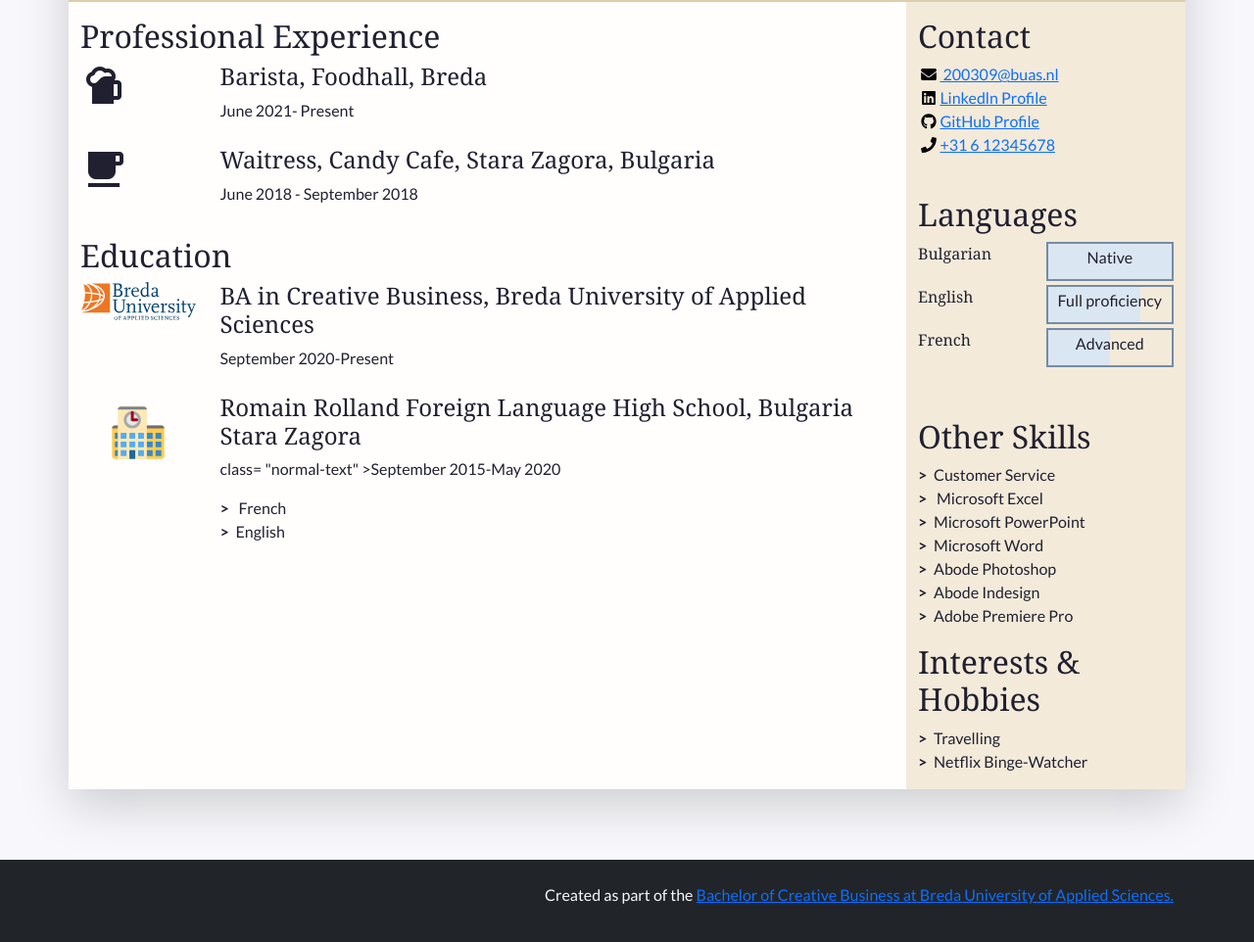
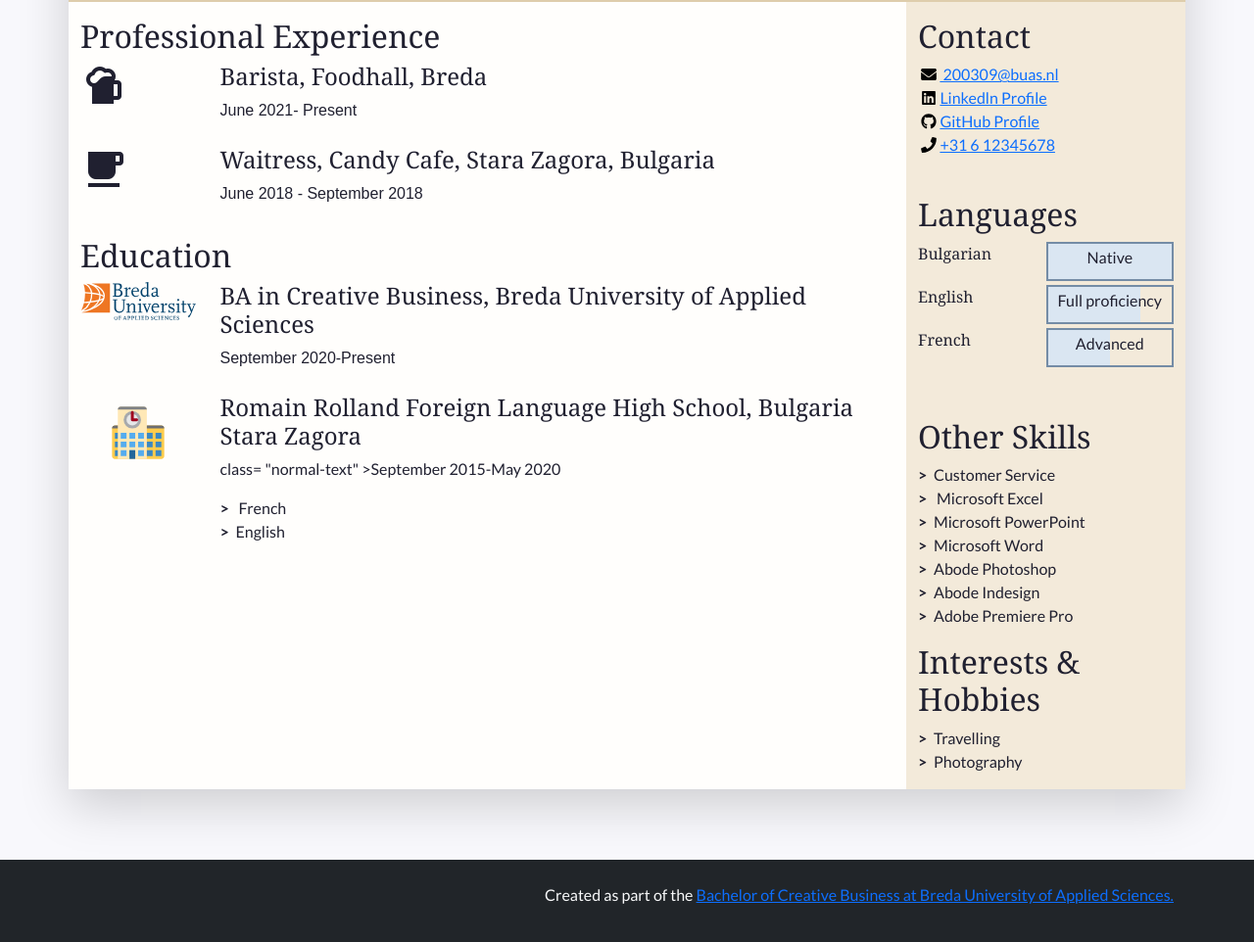
Before and after one commit to plamena1910/Plamena-Stefanova-cv, a plain HTML site: page index.html in a window 1280 px wide. Shown: the part 310-1272 px from the top of the page at 98% size. Drawn offline with nearby package versions, Linux system fonts and the light colour scheme.

Commit message:
hobbies
hobbies

```diff
--- a/css/styles.css
+++ b/css/styles.css
@@ -88,3 +88,5 @@ body {
 .material-icons.md-48{
 	font-size: 48px;
 }
+.normal-text{font-family: "Open sans ", sans-serif;
+}
--- a/index.html
+++ b/index.html
@@ -244,7 +244,7 @@
             <h2><span style="font-family: Georgia, serif">Interests &amp; Hobbies</span></h2>
             <ul class="skill-list list-unstyled">
               <li class="skill-item">Travelling&nbsp;&nbsp;&nbsp;</li>
-              <li class="skill-item">Netflix Binge-Watcher</li>
+              <li class="skill-item">Photography</li>
             </ul>
           </section>
 
```
